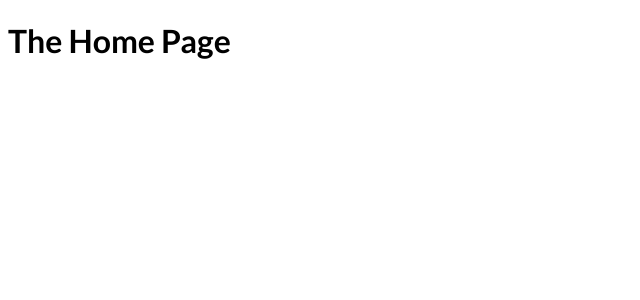
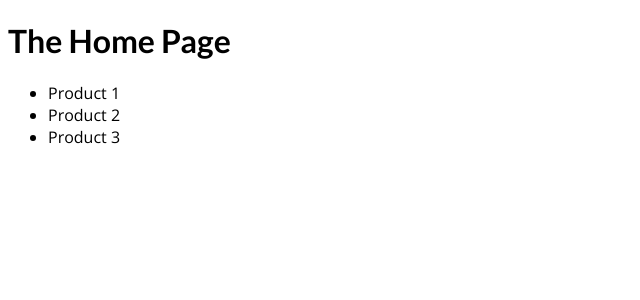
Before and after one commit to DevilsTear/nextjs-sample, a Next.js app: page / in a window 1280 px wide. Shown: the top 300 px of the page, without its empty margins (0-640 px from the left). Built offline with nearby package versions, Linux system fonts and the light colour scheme.

Commit message:
SSR - getStaticProps added

```diff
--- /dev/null
+++ b/data/dummy-backend.json
@@ -0,0 +1,7 @@
+{
+    "products": [
+      { "id": "p1", "title": "Product 1", "description": "This is product 1" },
+      { "id": "p2", "title": "Product 2", "description": "This is product 2" },
+      { "id": "p3", "title": "Product 3", "description": "This is product 3" }
+    ]
+  }
--- a/pages/index.js
+++ b/pages/index.js
@@ -1,7 +1,30 @@
-function HomePage(){
+import path from 'path';
+import fs from 'fs/promises';
+
+function HomePage(props){
+    const {products} = props;
+
     return <div>
         <h1>The Home Page</h1>
+        <ul>
+            {products.map((product) => (
+                <li key={product.id}>{product.title}</li>
+            ))}
+        </ul>
     </div>;
 }
 
+export async function getStaticProps(){
+    const dataFilePath = path.join(process.cwd(), 'data', 'dummy-backend.json');
+    const jsonData = await fs.readFile(dataFilePath);
+    const data = JSON.parse(jsonData);
+
+    return {
+        props: {
+            products: data.products
+        },
+        revalidate: 10 // second(s) - Incremental Static Generation (ISR)
+    };
+}
+
 export default HomePage;
```
